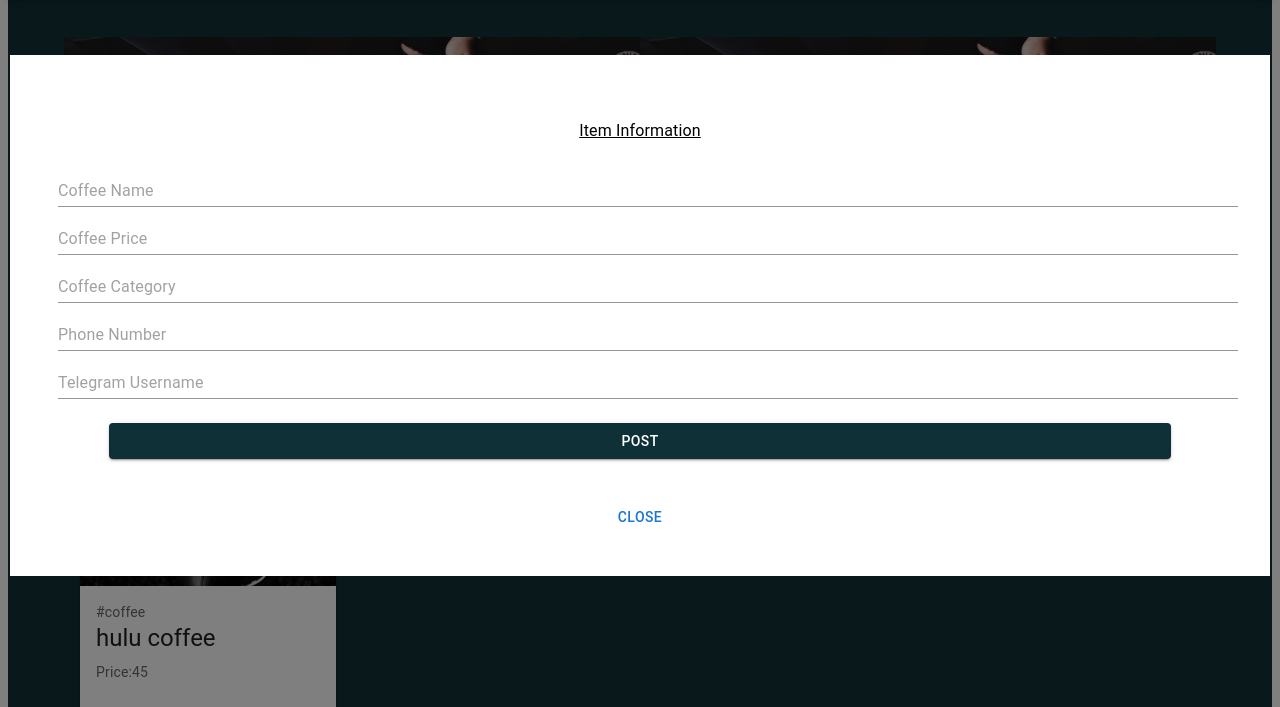
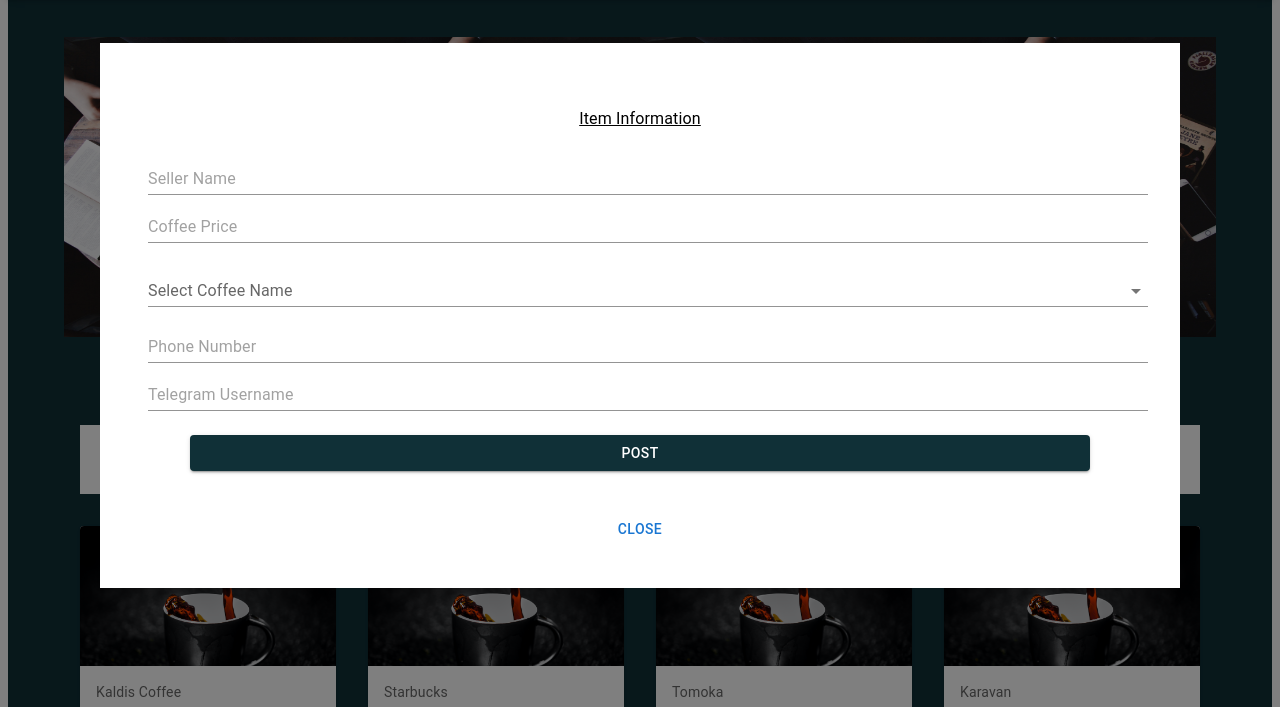
Before and after one commit to tinsaye-simeneh/Kofi, a React app: page / in a window 1280 px wide. Both pictures are taken after a click on the button "SUPPLIER PLATFORM". Shown: the part 85-792 px from the top of the page. Built offline with nearby package versions, Linux system fonts and the light colour scheme.

Commit message:
category slector functionality and card error fixed

```diff
--- a/package.json
+++ b/package.json
@@ -15,6 +15,7 @@
     "bootstrap": "^5.1.3",
     "react": "^18.2.0",
     "react-dom": "^18.2.0",
+    "react-router-dom": "^6.3.0",
     "react-scripts": "5.0.1",
     "web-vitals": "^2.1.4"
   },
--- a/src/components/CoffeeCard.js
+++ b/src/components/CoffeeCard.js
@@ -26,10 +26,10 @@ function coffeeCard({ data }) {
           />
           <CardContent>
             <Typography variant="body2" color="text.secondary">
-              #{data.category}
+              {data.name}
             </Typography>
             <Typography gutterBottom variant="h5" component="div">
-              {data.name}
+              {data.category}
             </Typography>
             <Typography variant="body2" color="text.secondary">
               Price:{data.price}
--- a/src/components/Footer.js
+++ b/src/components/Footer.js
@@ -7,7 +7,7 @@ import InstagramIcon from "@mui/icons-material/Instagram";
 import TelegramIcon from "@mui/icons-material/Telegram";
 import LinkedInIcon from "@mui/icons-material/LinkedIn";
 
-import useStyles from "../style/Style";
+import useStyles from "../style/style";
 
 function Footer() {
   const classes = useStyles();
@@ -36,7 +36,7 @@ function Footer() {
                   </Typography>{" "}
                 </Box>
                 <Typography variant="body2" align="center">
-                  <Box mb={{ sm: 1 }}>Book mall #432, Addis Ababa</Box>
+                  <Box mb={{ sm: 1 }}>Kofimall #123, Addis Ababa</Box>
                   <Box mb={{ sm: 1 }}>+2519-000-000-00</Box>
                   <Box>
                     <Link href="mailto:kofisupport@gmail.com" underline='none'color="inherit">
--- a/src/components/header.js
+++ b/src/components/header.js
@@ -14,7 +14,7 @@ import MenuItem from "@mui/material/MenuItem";
 import logo from "../assets/images/logo.png";
 import SupplierPlatform from './modals/SupplierPlatform'
 
-const Header = () => {
+const Header = ({setCoffee, coffee}) => {
 
   const [anchorElNav, setAnchorElNav] = useState(null);
 
@@ -31,32 +31,33 @@ const Header = () => {
       <AppBar position="static" sx={{backgroundColor: "#103037"}}>
         <Container maxWidth="xl">
           <Toolbar disableGutters>
+            <Link href='/'>
             <Box sx={{ display: { xs: "none", md: "flex" } }}>
               <img src={logo} alt="logo" />
             </Box>
+            </Link>
 
             <Box sx={{ flexGrow: 1, display: { xs: "none", md: "flex" } }}>
               <Link
-                component="button"
                 variant="body2"
                 underline="none"
+                href='/'
                 sx={{ my: 2, mx: 5, color: "white", display: "block" }}
               >
                 Home
               </Link>
 
               <Link
-                component="button"
                 variant="body2"
                 underline="none"
+                href='/about'
                 sx={{ my: 2, mx: 2, color: "white", display: "block" }}
               >
                 About Us
               </Link>
               <Link
-                component="button"
                 variant="body2"
-
+                href='/contact'
                 underline="none"
                 sx={{my: 2, mx: 2, color: "white", display: "block" }}
               >
@@ -65,13 +66,16 @@ const Header = () => {
             </Box>
 
             <Box sx={{ flexGrow: 0, display: { xs: "none", md: "flex" } }}>
-              <SupplierPlatform/>
+              <SupplierPlatform setCoffee={setCoffee} coffee={coffee} />
             </Box>
 
             {/* small size */}
 
+
             <Box sx={{ flexGrow: 1, display: { xs: "flex", md: "none" } }}>
+            <Link href='/'>
               <img src={logo} alt="logo" />
+            </Link>
             </Box>
 
             <Box sx={{ flexGrow: 0, display: { xs: "flex", md: "none" } }}>
@@ -104,19 +108,19 @@ const Header = () => {
                 }}
               >
                 <MenuItem onClick={handleCloseNavMenu}>
-                  <Typography textAlign="center">Home</Typography>
+                  <Link textAlign="center" href="/" sx={{color:'#103037', textDecoration:'none'}}>Home</Link>
                 </MenuItem>
 
                 <MenuItem onClick={handleCloseNavMenu}>
-                  <Typography textAlign="center">About Us</Typography>
+                  <Link textAlign="center" href="/about" sx={{color:'#103037', textDecoration:'none'}}>About Us</Link>
                 </MenuItem>
 
                 <MenuItem onClick={handleCloseNavMenu}>
-                  <Typography textAlign="center">Contact Us</Typography>
+                  <Link textAlign="center" href="/contact" sx={{color:'#103037', textDecoration:'none'}}>Contact Us</Link>
                 </MenuItem>
 
                 <MenuItem onClick={handleCloseNavMenu}>
-                  <SupplierPlatform/>
+                  <SupplierPlatform setCoffee={setCoffee} coffee={coffee} />
                 </MenuItem>
               </Menu>
             </Box>
--- a/src/components/modals/OrderModal.js
+++ b/src/components/modals/OrderModal.js
@@ -34,7 +34,7 @@ export default function OrderModal({ cofData }) {
           <Typography sx={{mb:2, textDecoration: "underline" }}>
             Order Details
           </Typography>
-          <Typography>Coffee Name: {cofData.name}</Typography>
+          <Typography>Name: {cofData.name}</Typography>
           <Typography>Coffee Price: {cofData.price}</Typography>
           <Typography>Coffee Category: {cofData.category}</Typography>
 
--- a/src/components/modals/SupplierPlatform.js
+++ b/src/components/modals/SupplierPlatform.js
@@ -1,10 +1,17 @@
 import React, { useState } from "react";
 import Box from "@mui/material/Box";
 import Modal from "@mui/material/Modal";
-import { Typography, FormControl, Input } from "@mui/material";
+import { Typography, FormControl, Input, MenuItem, Select, InputLabel } from "@mui/material";
 import Button from "@mui/material/Button";
+import coffeeCard from "../CoffeeCard";
 
-export default function SupplierPlatform({formWidth}) {
+export default function SupplierPlatform({ setCoffee, coffee}) {
+  const [cfName, setcfName] = useState("");
+  const [cfPrice, setcfPrice] = useState("");
+  const [cfCategory, setcfCategory] = useState("");
+  const [phNumb, setPhoneNumb] = useState("");
+  const [TgUsername, setTgUsername] = useState("");
+
   const [open, setOpen] = useState(false);
   const handleOpen = () => {
     setOpen(true);
@@ -12,6 +19,25 @@ export default function SupplierPlatform({formWidth}) {
   const handleClose = () => {
     setOpen(false);
   };
+  const handleClick = (e) => {
+    e.preventDefault()
+    const data = {
+      name: cfName,
+      price: cfPrice,
+      category: cfCategory,
+      telegram: TgUsername,
+      phone: phNumb
+    }
+    setCoffee([...coffee, data])
+    setcfName('');
+    setcfCategory('')
+    setcfPrice('')
+    setTgUsername('')
+    setPhoneNumb('')
+    alert('Coffee Data successfully added')
+      handleClose();
+
+  }
 
   return (
     <>
@@ -42,31 +68,45 @@ export default function SupplierPlatform({formWidth}) {
             Item Information
           </Typography>
 
-          <form action='/Home' sx={{backgroundColor:'yellow'}}>
+          <form sx={{backgroundColor:'yellow'}} onSubmit={(e)=>handleClick(e)}>
             <div sx={{backgroundColor:'yellow'}}>
          <FormControl fullWidth sx={{ m: 1}} variant="standard">
             <Input
               required
               id="outlined-adornment-name"
               type="text"
-              placeholder="Coffee Name"
+                  placeholder="Seller Name"
+                  onChange={(e)=> setcfName(e.target.value)}
             />
         </FormControl>
         <FormControl fullWidth sx={{m:1}} variant="standard">
             <Input
               required
               id="outlined-adornment-price"
-              type="text"
+              type="number"
                   placeholder="Coffee Price"
+                  onChange={(e)=> {setcfPrice(e.target.value)}}
             />
         </FormControl>
-        <FormControl fullWidth sx={{ m: 1}} variant="standard">
-            <Input
+        <FormControl fullWidth sx={{ m: 1, mb:2}} variant="standard">
+        <InputLabel id="demo-simple-select-standard-label">Select Coffee Name</InputLabel>
+        <Select
+          labelId="demo-simple-select-standard-label"
+          label="All"
           required
           id="outlined-adornment-category"
           type="text"
-              placeholder="Coffee Category"
-            />
+              placeholder="Coffee Name"
+              onChange={(e) => {setcfCategory(e.target.value)}}
+        >
+          <MenuItem value='Arabica'>Arabica</MenuItem>
+          <MenuItem value='Espresso'>Espresso</MenuItem>
+          <MenuItem value='Latte'>Latte</MenuItem>
+          <MenuItem value='Cappuccino'>Cappuccino</MenuItem>
+          <MenuItem value='Macchiato'>Macchiato</MenuItem>
+          <MenuItem value='Americano'>Americano</MenuItem>
+          <MenuItem value='Irish Coffee'>Irish Coffee</MenuItem>
+        </Select>
         </FormControl>
         <FormControl fullWidth sx={{ m: 1}} variant="standard">
             <Input
@@ -74,6 +114,7 @@ export default function SupplierPlatform({formWidth}) {
               id="outlined-adornment-phone"
               type="number"
                   placeholder="Phone Number"
+                  onChange={(e) => {setPhoneNumb(e.target.value)}}
             />
         </FormControl>
 
@@ -83,6 +124,7 @@ export default function SupplierPlatform({formWidth}) {
               id="outlined-adornment-telegram"
               type="text"
                   placeholder="Telegram Username"
+                  onChange={(e) => {setTgUsername(e.target.value)}}
             />
         </FormControl>
         </div>
@@ -96,6 +138,7 @@ export default function SupplierPlatform({formWidth}) {
                 color:'white',
               backgroundColor: "#103037",
             }}
+
           >
           Post
           </Button>
--- a/src/components/pages/Home.js
+++ b/src/components/pages/Home.js
@@ -1,24 +1,27 @@
-import React, { useState } from "react";
+import React, { useState, useEffect } from "react";
 import CarouselImg from "../../assets/images/carousel.jpg";
 import CoffeeCard from "../CoffeeCard";
-import { Container, Box, Grid, Button } from "@mui/material";
+import { Container, Box, Grid, Button, Typography } from "@mui/material";
 
-const coffeeData = [
-  {
-    name: "hulu coffee",
-    price: 45,
-    category: "coffee",
-    telegram: "no",
-    phone: "60",
-  },
-];
 
-export default function Home() {
-  const [coffee, setCoffee] = useState(coffeeData);
-  const submitHandler = (d) => {
-    setCoffee([...coffee, d]);
-  };
+export default function Home({coffee}) {
 
+  const [coffeeData, filterCoffeeData] = useState(coffee);
+  const categories = ['all', 'Arabica','Espresso', 'Latte', 'Cappuccino', 'Macchiato','Americano', 'Irish Coffee']
+  const [catState, toggleCat] = useState('all')
+  const filterData = (by='all') => {
+    toggleCat(by)
+    if (by === 'all') {
+      filterCoffeeData(coffee)
+    } else {
+       const filtered = coffeeData?.filter((cf) => cf.category === by);
+       filterCoffeeData(filtered);
+    }
+
+  }
+  useEffect(()=> {
+    filterData(catState)
+  }, [coffee])
   return (
     <>
       <Container maxWidth="lg" sx={{ mt: 5 }}>
@@ -29,68 +32,53 @@ export default function Home() {
               <img src={CarouselImg} alt="yes" height={300} width="50%" />
             </Box>
           </Grid>
-          <Grid item md={12} sx={{ mt: 3, backgroundColor: "white" }}>
+          <Grid item md={12} sx={{ mt: 3,pt:3, textAlign:'center',color:'white' }}>
+          <Typography sx={{textDecoration:'underline'}}
+              display={{ xs: "none", lg: "inline" }}> Popular Categories</Typography>
+
             <Box
               alignItems="center"
               justifyContent="center"
               display={{ xs: "none", lg: "flex" }}
-              sx={{ m: 2 }}
+              sx={{ m: 2,backgroundColor: "white" }}
             >
-              <Button
-                variant="contained"
-                sx={{ mx: 2, backgroundColor: "#103037" }}
-              >
-                categ. 1
-              </Button>
-              <Button
-                variant="contained"
-                sx={{ mx: 2, backgroundColor: "#103037" }}
-              >
-                Categ. 2
-              </Button>
-              <Button
-                variant="contained"
-                sx={{ mx: 2, backgroundColor: "#103037" }}
-              >
-                Categ. 3
-              </Button>
-              <Button
-                variant="contained"
-                sx={{ mx: 2, backgroundColor: "#103037" }}
-              >
-                Categ. 4
-              </Button>
-              <Button
-                variant="contained"
-                sx={{ mx: 2, backgroundColor: "#103037" }}
-              >
-                Categ. 5
-              </Button>
-              <Button
-                variant="contained"
-                sx={{ mx: 2, backgroundColor: "#103037" }}
-              >
-                Categ. 6
-              </Button>
-              <Button
-                variant="contained"
-                sx={{ mx: 2, backgroundColor: "#103037" }}
-              >
-                Categ. 7
-              </Button>
-              <Button
-                variant="contained"
-                sx={{ mx: 2, backgroundColor: "#103037" }}
-              >
-                Categ. 8
-              </Button>
+
+              {categories.map((cat) => {
+                return (
+                  cat === catState ? <Button
+                  variant="contained"
+                  sx={{ m: 2, backgroundColor: "#3f50b5"}}
+                  onClick={() => filterData(cat)}
+                >
+                  {cat}
+                </Button> : <Button
+                    variant="contained"
+                    sx={{ m: 2, backgroundColor: "#103037"}}
+                    onClick={() => filterData(cat)}
+                  >
+                    {cat}
+                  </Button>
+
+                )
+              })}
+
+
             </Box>
           </Grid>
-          {coffee?.map((cof) => {
+
+          <Grid item xs={12} sx={{textAlign:'center',color:'white'}}>
+          <Typography sx={{textDecoration:'underline'}}
+              display={{lg: "none" }}> Recent Products</Typography>
+
+              </Grid>
+
+          {coffeeData?.map((cof) => {
             return (
+              <>
               <Grid item md={3} xs={12}>
                 <CoffeeCard data={cof} />
               </Grid>
+              </>
             );
           })}
         </Grid>
--- a/src/index.js
+++ b/src/index.js
@@ -1,17 +1,59 @@
-import React from 'react';
+import React, {useState} from 'react';
 import ReactDOM from 'react-dom/client';
+import{BrowserRouter as Router, Routes, Route} from 'react-router-dom';
 import Footer from './components/Footer';
 import Header from './components/Header';
 import About from './components/pages/About'
 import Contact from './components/pages/Contact'
 import Home from './components/pages/Home'
 
-export default function Kofi(){
+const coffeeData = [
+  {
+    name: "Kaldis Coffee",
+    price: 76,
+    category: "Arabica",
+    telegram: "kaldisCoffee",
+    phone: "+251900000000",
+  },
+  {
+    name: "Starbucks",
+    price: 25,
+    category: "Espresso",
+    telegram: "StarBucks",
+    phone: "+251900000000",
+  },
+  {
+    name: "Tomoka",
+    price: 50,
+    category: "Latte",
+    telegram: "TomokaCoffee",
+    phone: "+251900000000",
+  },
+  {
+    name: "Karavan",
+    price: 45,
+    category: "Macchiato",
+    telegram: "Karavan",
+    phone: "+251900000000",
+  },
+];
+export default function Kofi() {
+
+   const [coffee, setCoffee] = useState(coffeeData);
   return(
     <>
-    <div style={{background:'#103037'}}>
-    <Header/>
-      <Home/>
+     <div style={{background:'#103037'}}>
+    <Header setCoffee={setCoffee} coffee={coffee} />
+
+  <Router>
+    <Routes>
+    <Route path="/" element={<Home coffee={coffee}/>}/>
+    <Route path="/Home" element={<Home coffee={coffee}/>} />
+    <Route path="/about" element={<About />}/>
+    <Route path="/contact" element={<Contact/>}/>
+    </Routes>
+  </Router>
+
     <Footer/>
     </div>
     </>
```
Also changed, not shown: public/index.html (+2 -2 lines), public/favicon.ico, 1 other file. Lines whose indentation alone changed are shown as unchanged.
